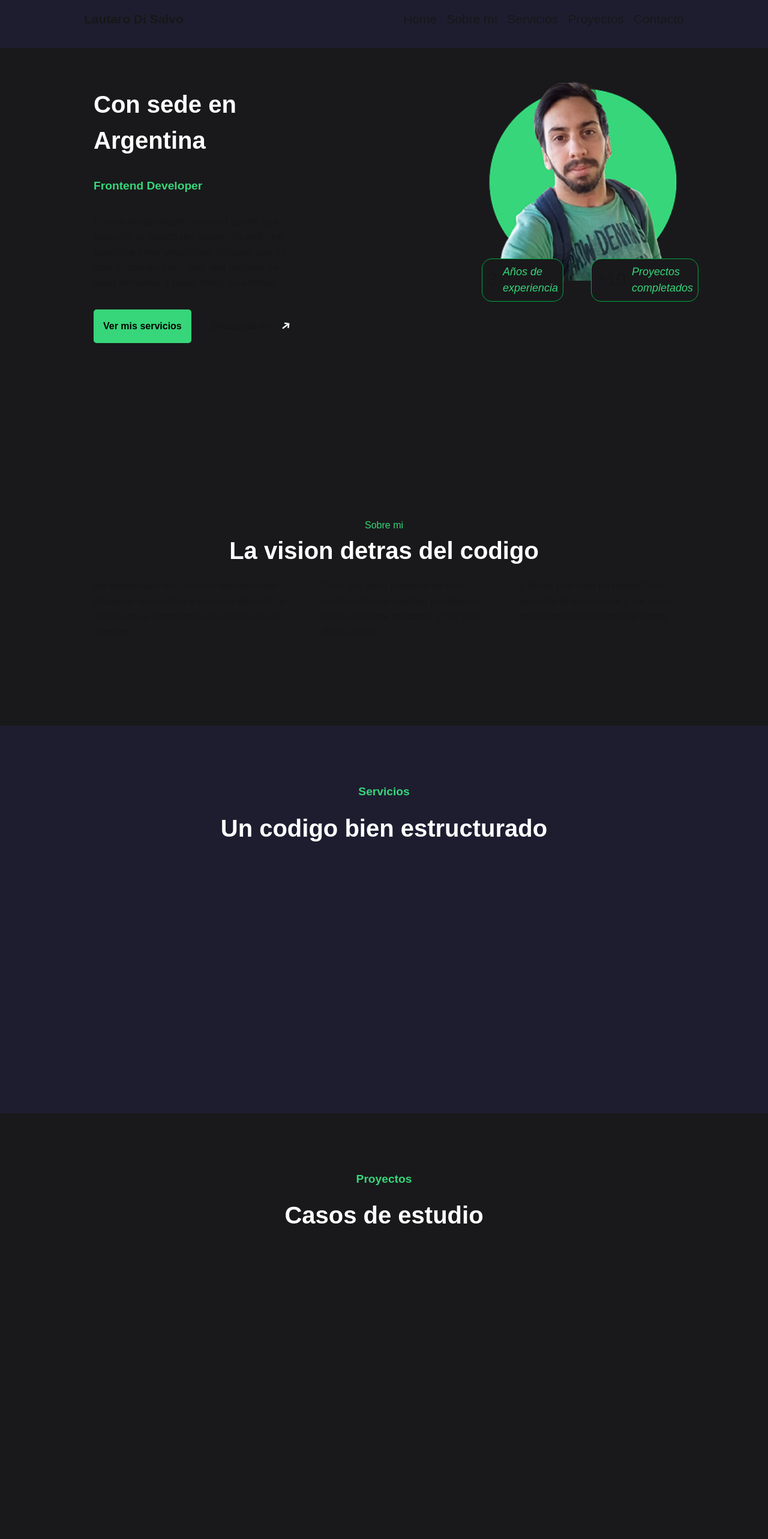
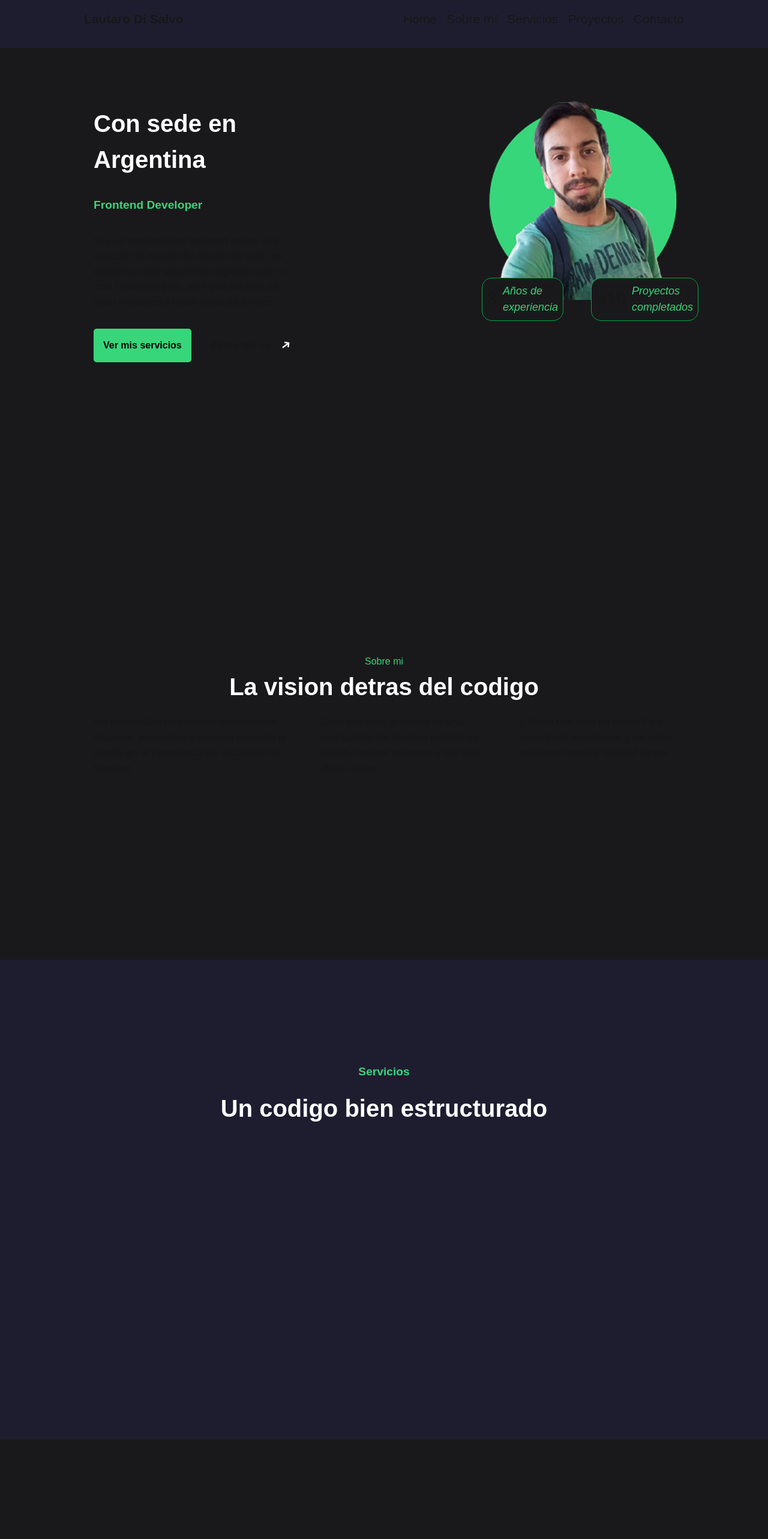
Before and after one commit to lautaroDSwebdev/web-freelance, a Next.js app: page / in a window 1280 px wide. Shown: the top 2566 px of the page at 60% size. Built offline with nearby package versions, Linux system fonts and the light colour scheme.

Commit message:
fix: height of all sections on desktop

```diff
--- a/src/app/_component/AboutMe.tsx
+++ b/src/app/_component/AboutMe.tsx
@@ -2,7 +2,7 @@ import React from "react";
 
 export const AboutMe = () => {
   return (
-    <div id="sobre-mi" className="g-bg-dark sm:p-[8rem]  p-[12rem_3rem_5rem_3rem]">
+    <div id="sobre-mi" className="g-bg-dark sm:p-[8rem] section-entireheight  p-[12rem_3rem_5rem_3rem] ">
       <section className="max-width mx-auto">
         <h2 className="text-center g-colour-green">Sobre mi</h2>
         <div className="flex justify-center">
--- a/src/app/_component/Form.tsx
+++ b/src/app/_component/Form.tsx
@@ -11,7 +11,8 @@ export const Form = () => {
   };
 
   return (
-    <div className="g-bg-dark sm:p-[5rem] pt-[4rem]" id="contacto">
+
+    <div className="g-bg-dark sm:p-[5rem] pt-[4rem] " id="contacto">
       <article className="max-width mx-auto">
         <p className="g-styles-minititles g-colour-green text-center p-[1rem">
           Contacto
--- a/src/app/_component/Header.tsx
+++ b/src/app/_component/Header.tsx
@@ -2,7 +2,7 @@ import React from "react";
 
 export const Header = () => {
   return (
-    <div className="g-bg-dark sm:p-[8rem]  p-[3rem_1rem] h-[92dvh]" id="home">
+    <div className="g-bg-dark  section-entireheight  p-[3rem_1rem] h-[92dvh]" id="home">
       <section className="flex flex-col sm:flex-row gap-[21rem] sm:gap-[6rem] lg:gap-[18rem] justify-center max-width m-auto sm:h-[30rem]">
         <article className="h-[10vh]">
           <h3 className="g-styles-titlesection p-[1rem] text-center sm:text-left ">
--- a/src/app/_component/Projects.tsx
+++ b/src/app/_component/Projects.tsx
@@ -3,7 +3,7 @@ import { proyectos } from "../_mock/mock";
 
 export const Projects = () => {
   return (
-    <div className="g-bg-dark sm:p-[5rem] pt-[4rem]" id="proyectos">
+    <div className="g-bg-dark sm:p-[5rem] pt-[4rem] section-entireheight" id="proyectos">
       <article className="max-width mx-auto">
         <p className="g-styles-minititles g-colour-green text-center p-[1rem">
           Proyectos
--- a/src/app/_component/Services.tsx
+++ b/src/app/_component/Services.tsx
@@ -2,7 +2,7 @@ import React from "react";
 
 export const Services = () => {
   return (
-    <div className="g-dark-blue sm:p-[5rem] pt-[4rem]" id="servicios">
+    <div className="g-dark-blue sm:p-[5rem] pt-[4rem] section-entireheight" id="servicios">
       <article className="max-width mx-auto">
         <p className="g-styles-minititles g-colour-green text-center p-[1rem">
           Servicios
--- a/src/app/style.css
+++ b/src/app/style.css
@@ -28,6 +28,12 @@ body {
 }
 html {
   scroll-behavior: smooth;
+}
+
+.section-entireheight{
+  min-height: 100vh;
+  display: flex;
+  align-items: center;
 }
 .g-dark-blue {
   background-color: #1e1d30;
```
